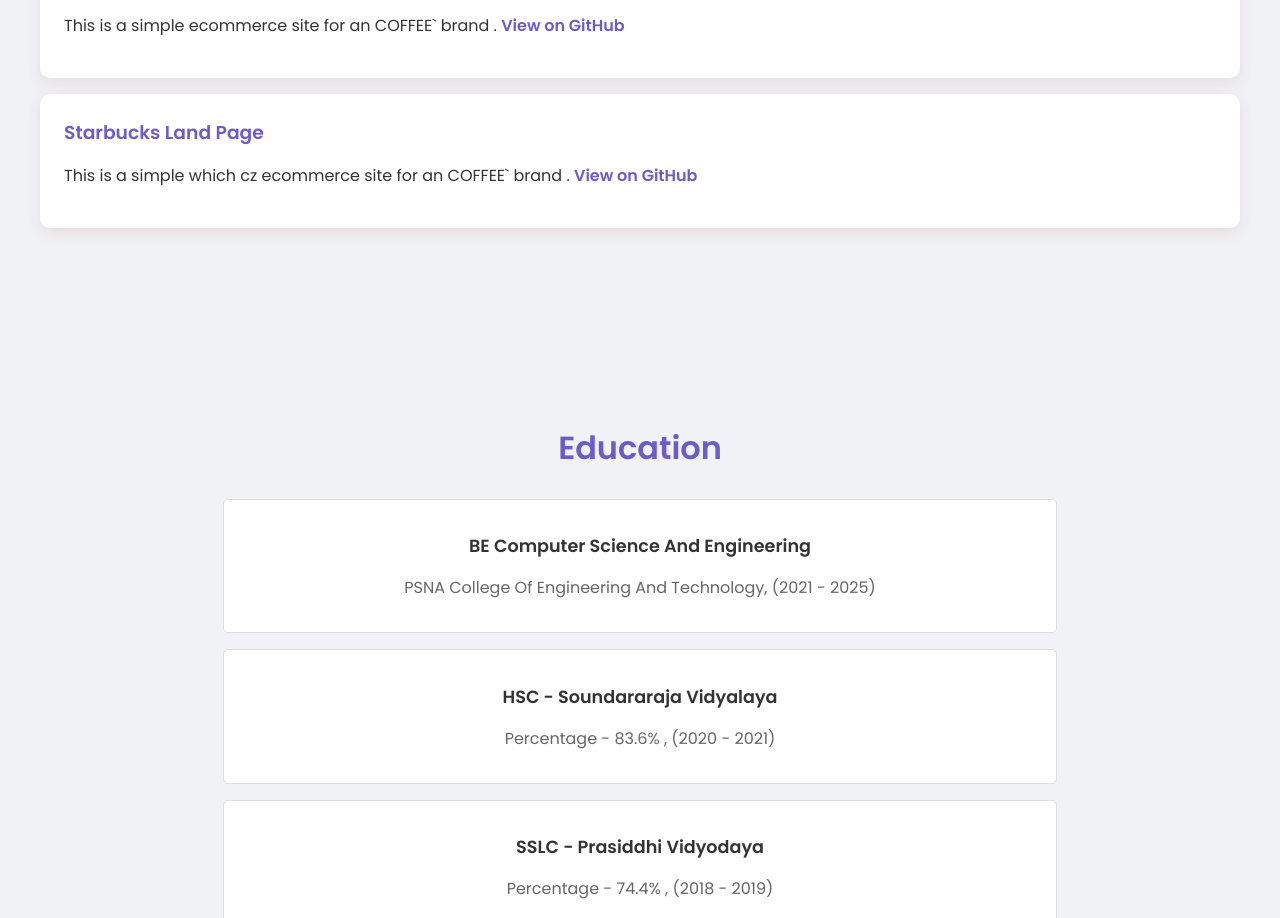
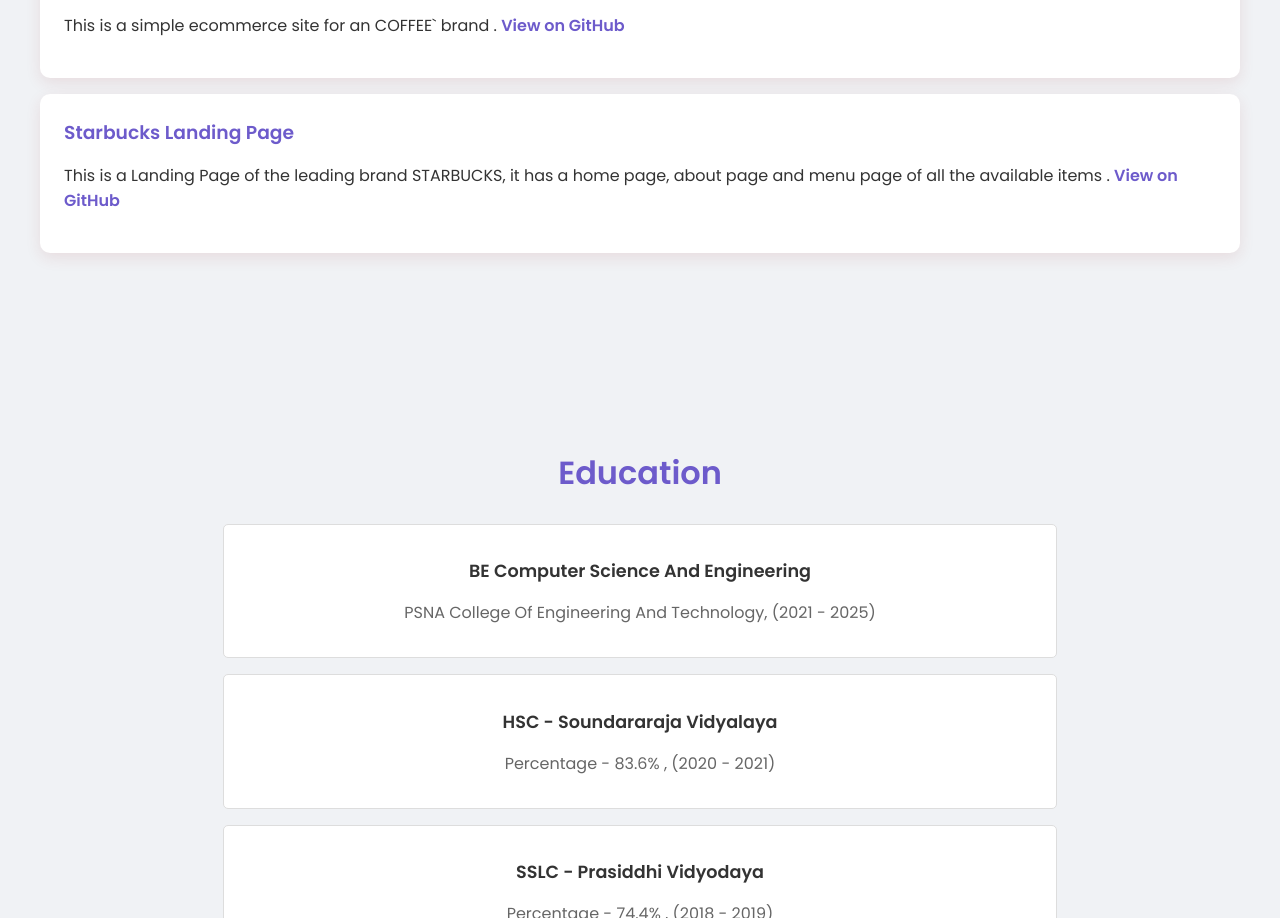
Before and after one commit to Yashika-E/portfolio, a plain HTML site: page index.html in a window 1280 px wide. Shown: the part 2191-3109 px from the top of the page. Drawn offline with Linux system fonts and the light colour scheme.

Commit message:
index.html

```diff
--- a/index.html
+++ b/index.html
@@ -88,8 +88,8 @@
                 <p>This is a simple ecommerce site for an COFFEE` brand . <a href="https://github.com/Yashika-E/Coffee-eccommerce-site" target="_blank">View on GitHub</a></p>
             </div>
             <div class="project">
-                <h3>Starbucks Land Page</h3>
-                <p>This is a simple which cz ecommerce site for an COFFEE` brand . <a href="https://github.com/Yashika-E/Coffee-eccommerce-site" target="_blank">View on GitHub</a></p>
+                <h3>Starbucks Landing Page</h3>
+                <p>This is a Landing Page of the leading brand STARBUCKS, it has a home page, about page and menu page of all the available items . <a href="https://github.com/Yashika-E/Coffee-eccommerce-site" target="_blank">View on GitHub</a></p>
             </div>
         </div>
     </section>
```
